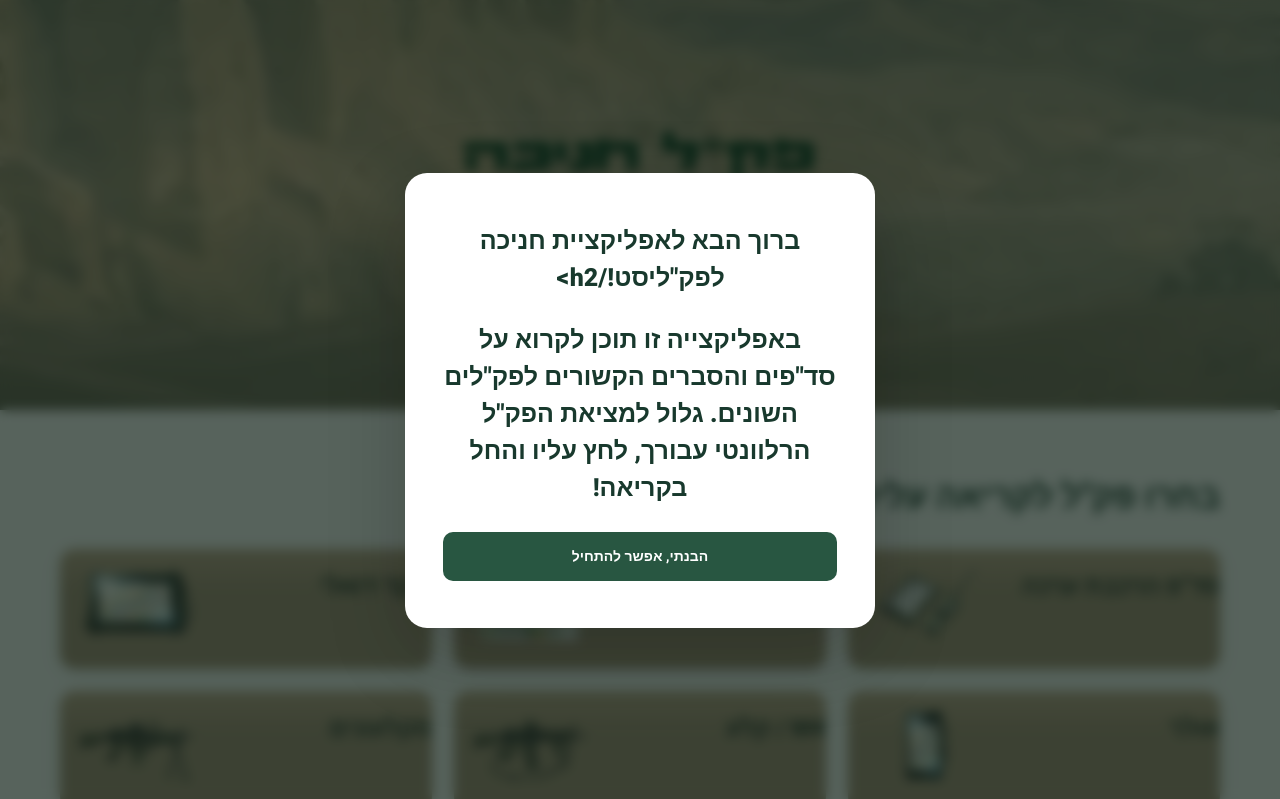
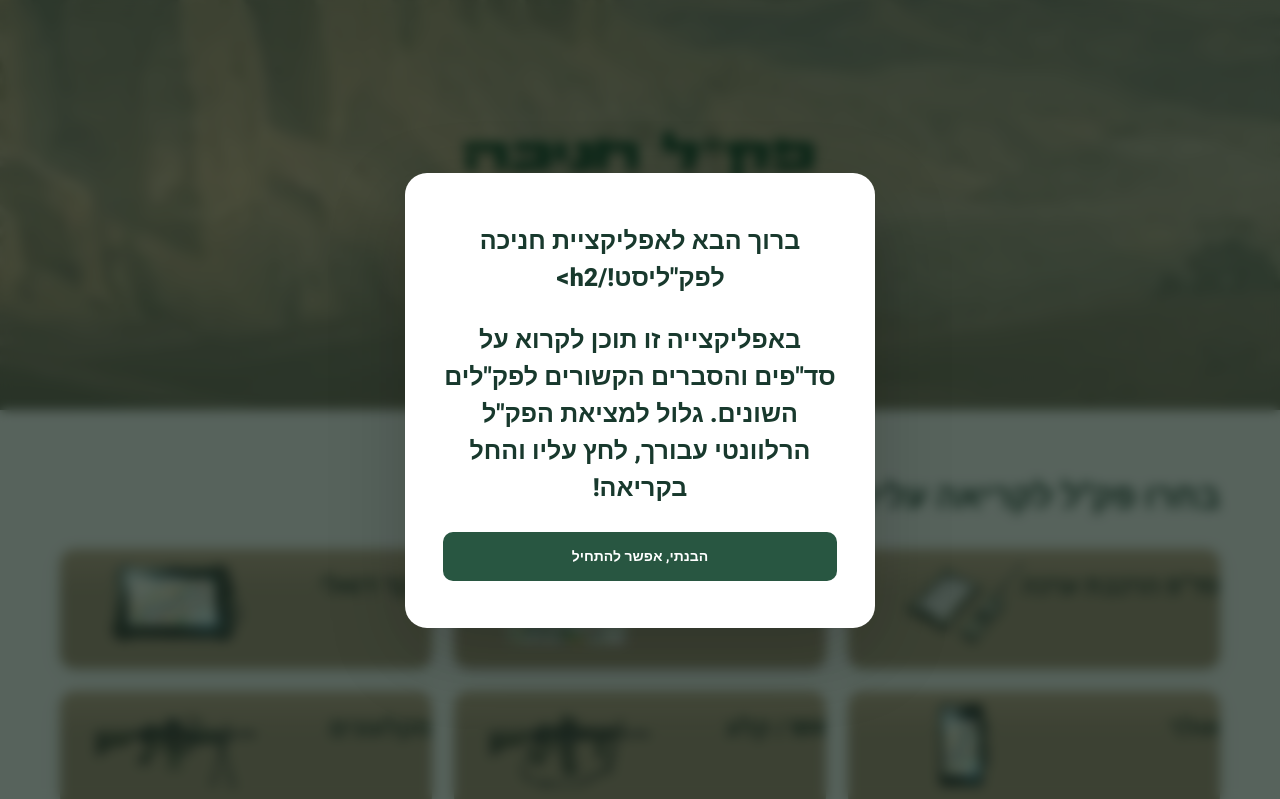
Before and after one commit to guyleeneuman/pakalListApp-, a plain HTML site: page index.html in a window 1280 px wide. Shown: the top 799 px of the page. Drawn offline with Linux system fonts and the light colour scheme.

Commit message:
Add files via upload

```diff
--- a/style.css
+++ b/style.css
@@ -80,7 +80,7 @@ button {
     position: absolute;
     top:-160px;
     right: px;
-    width: 60vh;
+    width: 55vh;
     height: 100vw;
     object-fit: contain;
     object-position: center;
@@ -195,7 +195,7 @@ button {
 }
 
 .topic-card img {
-    width: 30%;
+    width: 50%;
     height: 70%;
     position: absolute;
     left: 20px;
```
